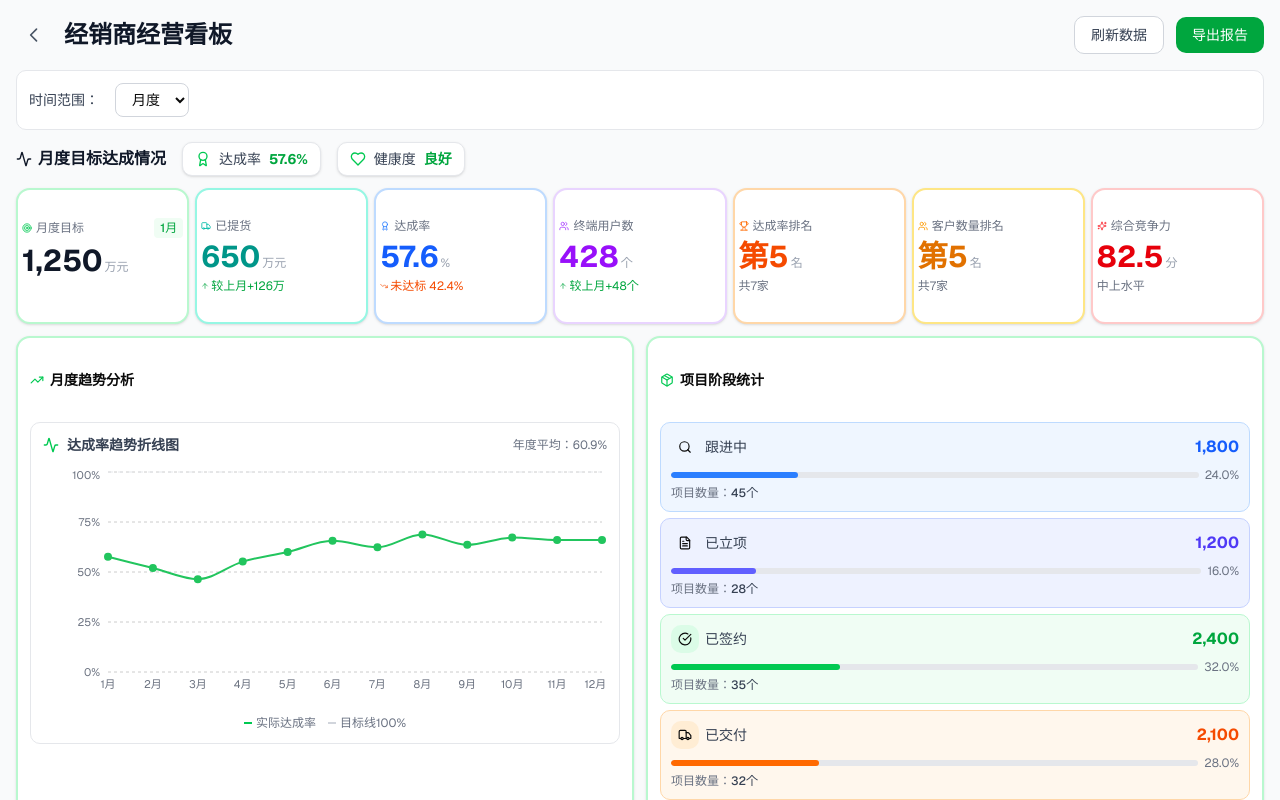
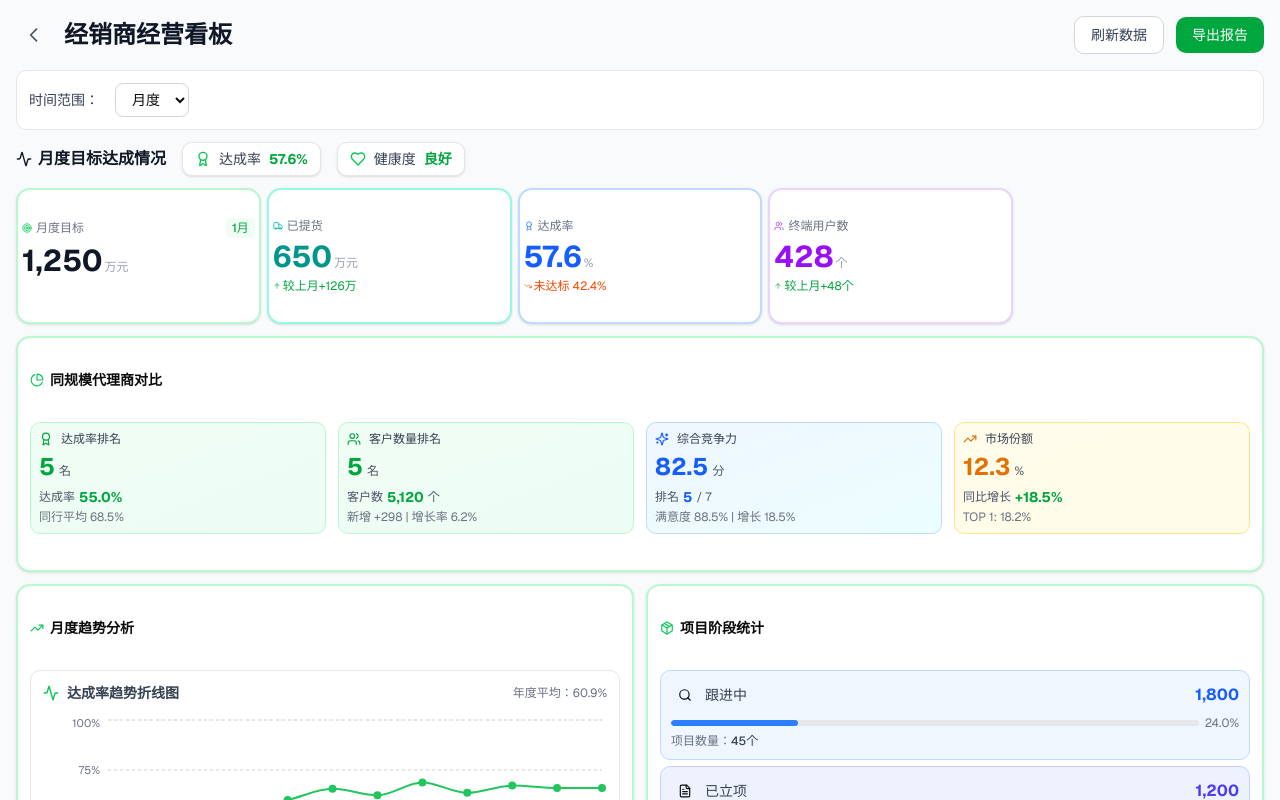
Before and after one commit to navylee1990/coze_jsc, a Next.js app: page /dealer in a window 1280 px wide. Shown: the top 800 px of the page. Built offline with nearby package versions, Linux system fonts and the light colour scheme.

Commit message:
Restored to '3ab9b2d43cac254862d1710d85b7eb8a2a12fca4'
Coze-Restored-To: '3ab9b2d43cac254862d1710d85b7eb8a2a12fca4'
Coze-Commit-Type: restore

```diff
--- a/src/app/dealer/page.tsx
+++ b/src/app/dealer/page.tsx
@@ -1,7 +1,7 @@
 'use client';
 
 import { useState } from 'react';
-import { ArrowUp, ArrowDown, TrendingUp, Activity, Target, Heart, Shield, Users, DollarSign, PieChart, Package, Award, Sparkles, TrendingDown, Search, FileText, CheckCircle, Truck, Trophy } from 'lucide-react';
+import { ArrowUp, ArrowDown, TrendingUp, Activity, Target, Heart, Shield, Users, DollarSign, PieChart, Package, Award, Sparkles, TrendingDown, Search, FileText, CheckCircle, Truck } from 'lucide-react';
 import { Card, CardContent, CardHeader, CardTitle } from '@/components/ui/card';
 import Link from 'next/link';
 import { BarChart, Bar, XAxis, YAxis, CartesianGrid, Tooltip, Legend, ResponsiveContainer, LineChart, Line } from 'recharts';
@@ -17,9 +17,6 @@ const timeRangeData = {
     projectReserveAmount: 320,
     currentMonthActual: 720,
     peerAvgToMonth: 650,
-    achievementRateRanking: 5,
-    customerCountRanking: 5,
-    comprehensiveCompetitiveness: 82.5,
   },
   quarter: {
     target: 3750,
@@ -30,9 +27,6 @@ const timeRangeData = {
     projectReserveAmount: 960,
     currentMonthActual: 825,
     peerAvgToMonth: 780,
-    achievementRateRanking: 5,
-    customerCountRanking: 5,
-    comprehensiveCompetitiveness: 82.5,
   },
   year: {
     target: 15000,
@@ -43,9 +37,6 @@ const timeRangeData = {
     projectReserveAmount: 3200,
     currentMonthActual: 825,
     peerAvgToMonth: 780,
-    achievementRateRanking: 5,
-    customerCountRanking: 5,
-    comprehensiveCompetitiveness: 82.5,
   },
 };
 
@@ -192,7 +183,7 @@ export default function DealerDashboard() {
           </div>
 
           {/* KPI卡片 */}
-          <div className="grid grid-cols-2 sm:grid-cols-3 lg:grid-cols-7 gap-1.5">
+          <div className="grid grid-cols-2 sm:grid-cols-3 lg:grid-cols-5 gap-1.5">
             {/* 目标金额 */}
             <Card className="bg-white border-2 border-green-200">
               <CardContent className="p-1">
@@ -265,54 +256,112 @@ export default function DealerDashboard() {
                 </div>
               </CardContent>
             </Card>
+          </div>
 
+          {/* 同规模代理商对比模块 */}
+          <div className="mt-3">
+            <Card className="border-2 border-green-200">
+              <CardHeader className="py-2 px-3 pb-0">
+                <CardTitle className="text-sm font-semibold flex items-center gap-1.5">
+                  <PieChart className="w-3.5 h-3.5 text-green-500" />
+                  同规模代理商对比
+                </CardTitle>
+              </CardHeader>
+              <CardContent className="pt-0 px-3 pb-3">
+                <div className="grid grid-cols-1 sm:grid-cols-2 lg:grid-cols-4 gap-3">
                   {/* 达成率排名 */}
-            <Card className="bg-white border-2 border-orange-200">
-              <CardContent className="p-1">
-                <div className="flex items-center gap-1 text-xs font-medium text-gray-500">
-                  <Trophy className="w-2.5 h-2.5 text-orange-500" />
-                  <span>达成率排名</span>
+                  <div className="bg-gradient-to-br from-green-50 to-emerald-50 rounded-lg p-2 border border-green-200">
+                    <div className="flex items-center gap-2 mb-1">
+                      <Award className="w-3.5 h-3.5 text-green-600" />
+                      <span className="text-xs font-medium text-gray-700">达成率排名</span>
                     </div>
-                <div className="mt-1 flex items-baseline gap-0.5">
-                  <span className="text-3xl font-bold text-orange-600 leading-tight">第{currentRangeData.achievementRateRanking}</span>
-                  <span className="text-xs text-gray-400">名</span>
+                    <div className="flex items-baseline gap-1">
+                      <span className="text-2xl font-bold text-green-600">
+                        {peerComparisonData.comprehensiveCompetitiveness.myDealer.rank}
+                      </span>
+                      <span className="text-xs text-gray-600">名</span>
                     </div>
-                <div className="flex items-center gap-0.5 text-xs text-gray-500 mt-0.5">
-                  <span>共7家</span>
+                    <div className="flex items-center gap-1 mt-1">
+                      <span className="text-xs text-gray-600">达成率</span>
+                      <span className="text-sm font-bold text-green-600">
+                        {peerComparisonData.comprehensiveCompetitiveness.myDealer.indicators.achievementRate.toFixed(1)}%
+                      </span>
                     </div>
-              </CardContent>
-            </Card>
+                    <div className="text-xs text-gray-500 mt-0.5">
+                      同行平均 68.5%
+                    </div>
+                  </div>
 
                   {/* 客户数量排名 */}
-            <Card className="bg-white border-2 border-amber-200">
-              <CardContent className="p-1">
-                <div className="flex items-center gap-1 text-xs font-medium text-gray-500">
-                  <Users className="w-2.5 h-2.5 text-amber-500" />
-                  <span>客户数量排名</span>
+                  <div className="bg-gradient-to-br from-green-50 to-emerald-50 rounded-lg p-2 border border-green-200">
+                    <div className="flex items-center gap-2 mb-1">
+                      <Users className="w-3.5 h-3.5 text-green-600" />
+                      <span className="text-xs font-medium text-gray-700">客户数量排名</span>
                     </div>
-                <div className="mt-1 flex items-baseline gap-0.5">
-                  <span className="text-3xl font-bold text-amber-600 leading-tight">第{currentRangeData.customerCountRanking}</span>
-                  <span className="text-xs text-gray-400">名</span>
+                    <div className="flex items-baseline gap-1">
+                      <span className="text-2xl font-bold text-green-600">
+                        {peerComparisonData.comprehensiveCompetitiveness.myDealer.rank}
+                      </span>
+                      <span className="text-xs text-gray-600">名</span>
                     </div>
-                <div className="flex items-center gap-0.5 text-xs text-gray-500 mt-0.5">
-                  <span>共7家</span>
+                    <div className="flex items-center gap-1 mt-1">
+                      <span className="text-xs text-gray-600">客户数</span>
+                      <span className="text-sm font-bold text-green-600">
+                        {peerComparisonData.customerCountRanking.find(d => d.dealerName === peerComparisonData.comprehensiveCompetitiveness.myDealer.name)?.customerCount.toLocaleString() || '5120'}
+                      </span>
+                      <span className="text-xs text-gray-600">个</span>
                     </div>
-              </CardContent>
-            </Card>
+                    <div className="text-xs text-gray-500 mt-0.5">
+                      新增 +298 | 增长率 6.2%
+                    </div>
+                  </div>
 
                   {/* 综合竞争力 */}
-            <Card className="bg-white border-2 border-red-200">
-              <CardContent className="p-1">
-                <div className="flex items-center gap-1 text-xs font-medium text-gray-500">
-                  <Sparkles className="w-2.5 h-2.5 text-red-500" />
-                  <span>综合竞争力</span>
+                  <div className="bg-gradient-to-br from-blue-50 to-cyan-50 rounded-lg p-2 border border-blue-200">
+                    <div className="flex items-center gap-2 mb-1">
+                      <Sparkles className="w-3.5 h-3.5 text-blue-600" />
+                      <span className="text-xs font-medium text-gray-700">综合竞争力</span>
                     </div>
-                <div className="mt-1 flex items-baseline gap-0.5">
-                  <span className="text-3xl font-bold text-red-600 leading-tight">{currentRangeData.comprehensiveCompetitiveness.toFixed(1)}</span>
-                  <span className="text-xs text-gray-400">分</span>
+                    <div className="flex items-baseline gap-1">
+                      <span className="text-2xl font-bold text-blue-600">
+                        {peerComparisonData.comprehensiveCompetitiveness.myDealer.score}
+                      </span>
+                      <span className="text-xs text-gray-600">分</span>
                     </div>
-                <div className="flex items-center gap-0.5 text-xs text-gray-500 mt-0.5">
-                  <span>中上水平</span>
+                    <div className="flex items-center gap-1 mt-1">
+                      <span className="text-xs text-gray-600">排名</span>
+                      <span className="text-sm font-bold text-blue-600">
+                        {peerComparisonData.comprehensiveCompetitiveness.myDealer.rank}
+                      </span>
+                      <span className="text-xs text-gray-600">/ 7</span>
+                    </div>
+                    <div className="text-xs text-gray-500 mt-0.5">
+                      满意度 88.5% | 增长 18.5%
+                    </div>
+                  </div>
+
+                  {/* 市场份额 */}
+                  <div className="bg-gradient-to-br from-amber-50 to-yellow-50 rounded-lg p-2 border border-amber-200">
+                    <div className="flex items-center gap-2 mb-1">
+                      <TrendingUp className="w-3.5 h-3.5 text-amber-600" />
+                      <span className="text-xs font-medium text-gray-700">市场份额</span>
+                    </div>
+                    <div className="flex items-baseline gap-1">
+                      <span className="text-2xl font-bold text-amber-600">
+                        {peerComparisonData.comprehensiveCompetitiveness.myDealer.indicators.marketShare}
+                      </span>
+                      <span className="text-xs text-gray-600">%</span>
+                    </div>
+                    <div className="flex items-center gap-1 mt-1">
+                      <span className="text-xs text-gray-600">同比增长</span>
+                      <span className="text-sm font-bold text-green-600">
+                        +{peerComparisonData.comprehensiveCompetitiveness.myDealer.indicators.growthRate.toFixed(1)}%
+                      </span>
+                    </div>
+                    <div className="text-xs text-gray-500 mt-0.5">
+                      TOP 1: 18.2%
+                    </div>
+                  </div>
                 </div>
               </CardContent>
             </Card>
```
Lines whose indentation alone changed are shown as unchanged.
